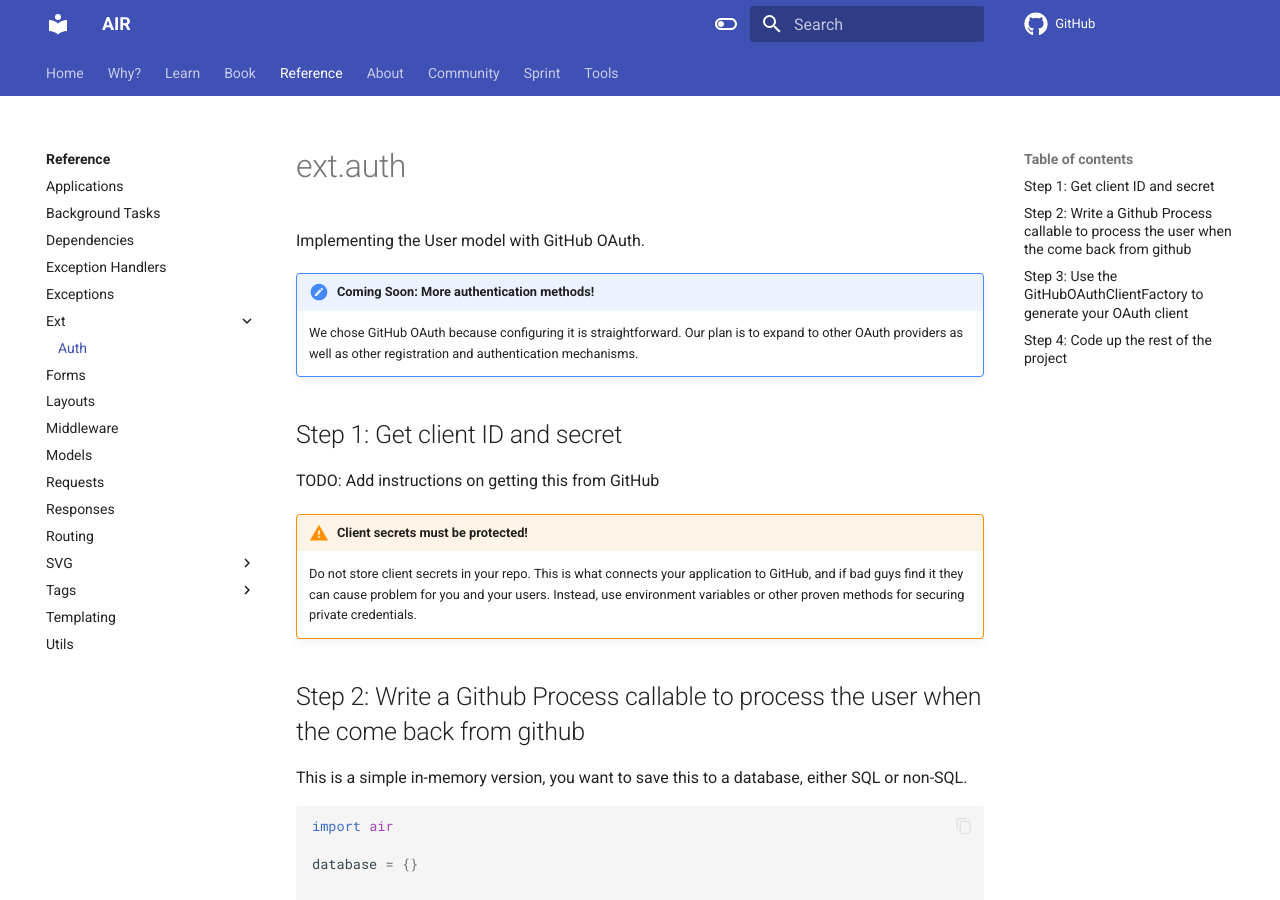
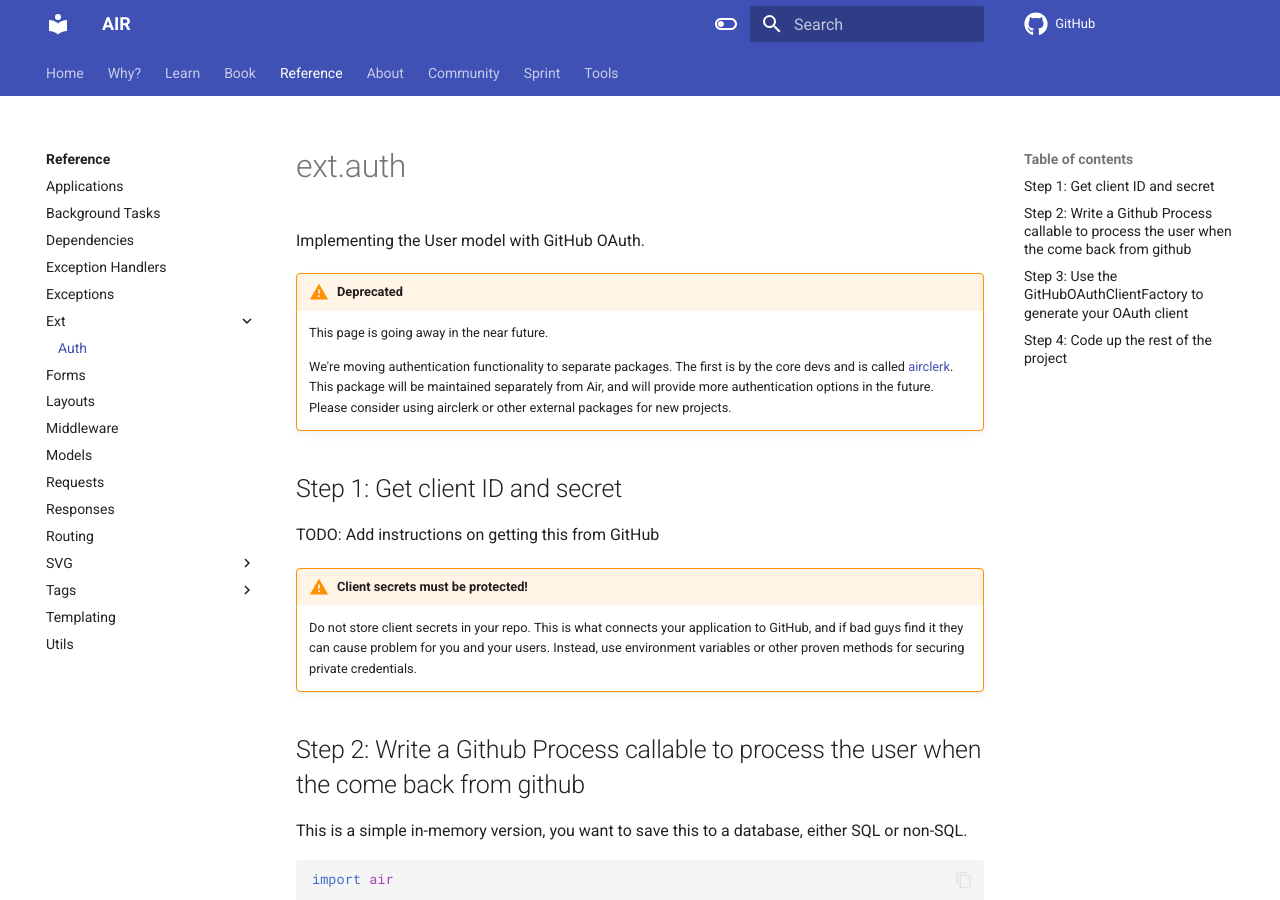
Before and after one commit to feldroy/air, an MkDocs documentation site: the page built from docs/api/ext/auth.md, in a window 1280 px wide and 900 px high. Built offline with MkDocs 1.6.1 and Material for MkDocs 9.7.7, drawn with Linux system fonts in a browser that asks for light colours; comment, search, counter and statistics services are not loaded.

Commit message:
Document and handle deprecation warnings

```diff
--- a/docs/api/ext/auth.md
+++ b/docs/api/ext/auth.md
@@ -2,8 +2,10 @@
 
 Implementing the User model with GitHub OAuth.
 
-!!! note "Coming Soon: More authentication methods!"
-    We chose GitHub OAuth because configuring it is straightforward. Our plan is to expand to other OAuth providers as well as other registration and authentication mechanisms.
+!!! warning "Deprecated"
+    This page is going away in the near future.
+
+    We're moving authentication functionality to separate packages. The first is by the core devs and is called [airclerk](https://github.com/feldroy/airclerk). This package will be maintained separately from Air, and will provide more authentication options in the future. Please consider using airclerk or other external packages for new projects.
 
 ## Step 1: Get client ID and secret
 
--- a/pyproject.toml
+++ b/pyproject.toml
@@ -495,7 +495,10 @@ pythonpath = ["src"]
 testpaths = ["tests", "src_examples"]
 # Fail on most warnings
 filterwarnings = [
-    "error", # equals: -W error
+    # TODO: restore failing of all warnings after
+    #       air.ext.sqlmodel is extracted
+    # "error", # equals: -W error
+    "ignore::DeprecationWarning:air\\.ext\\.auth"
 ]
 # pytest-asyncio
 asyncio_mode = "auto"
```
